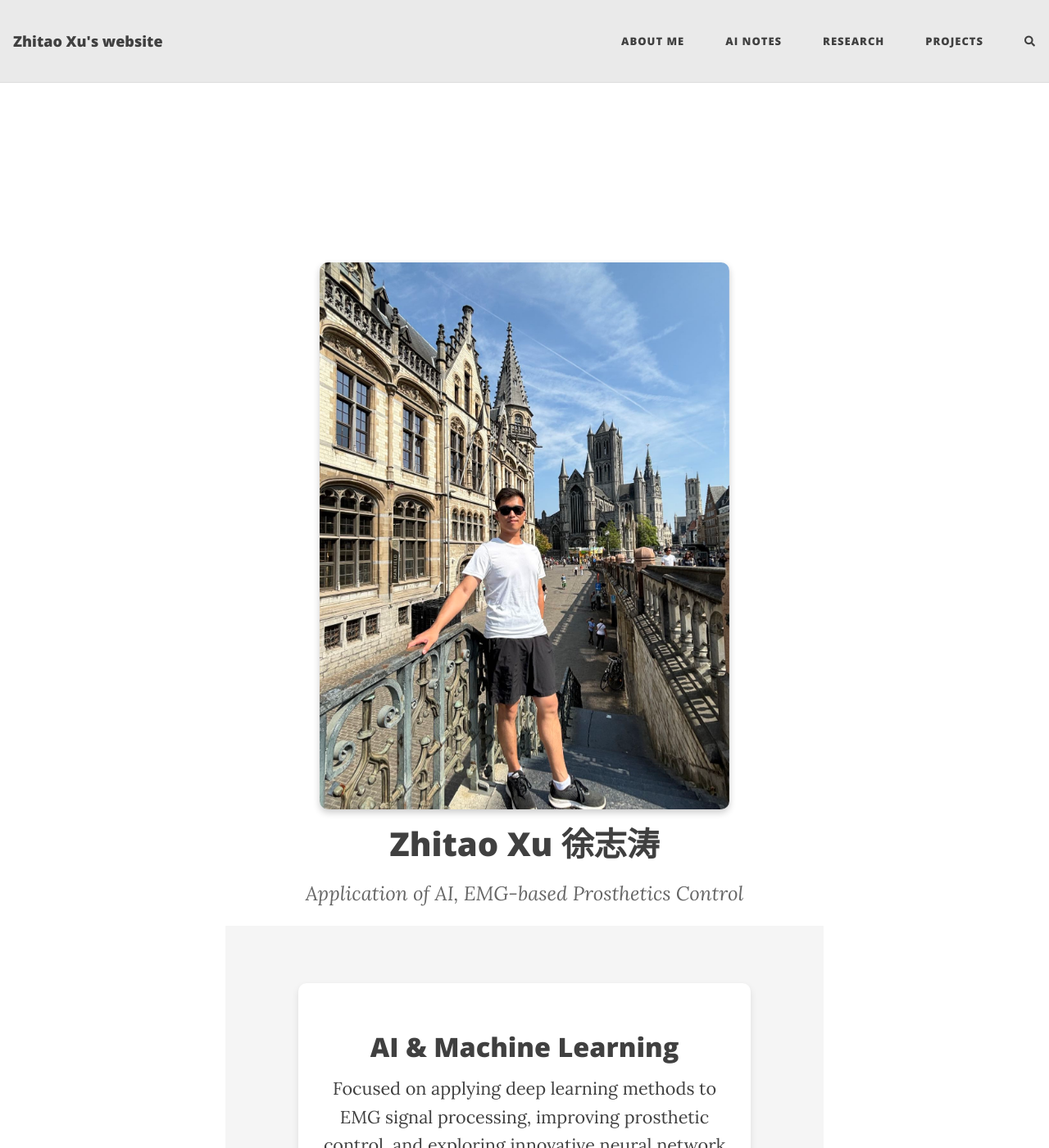
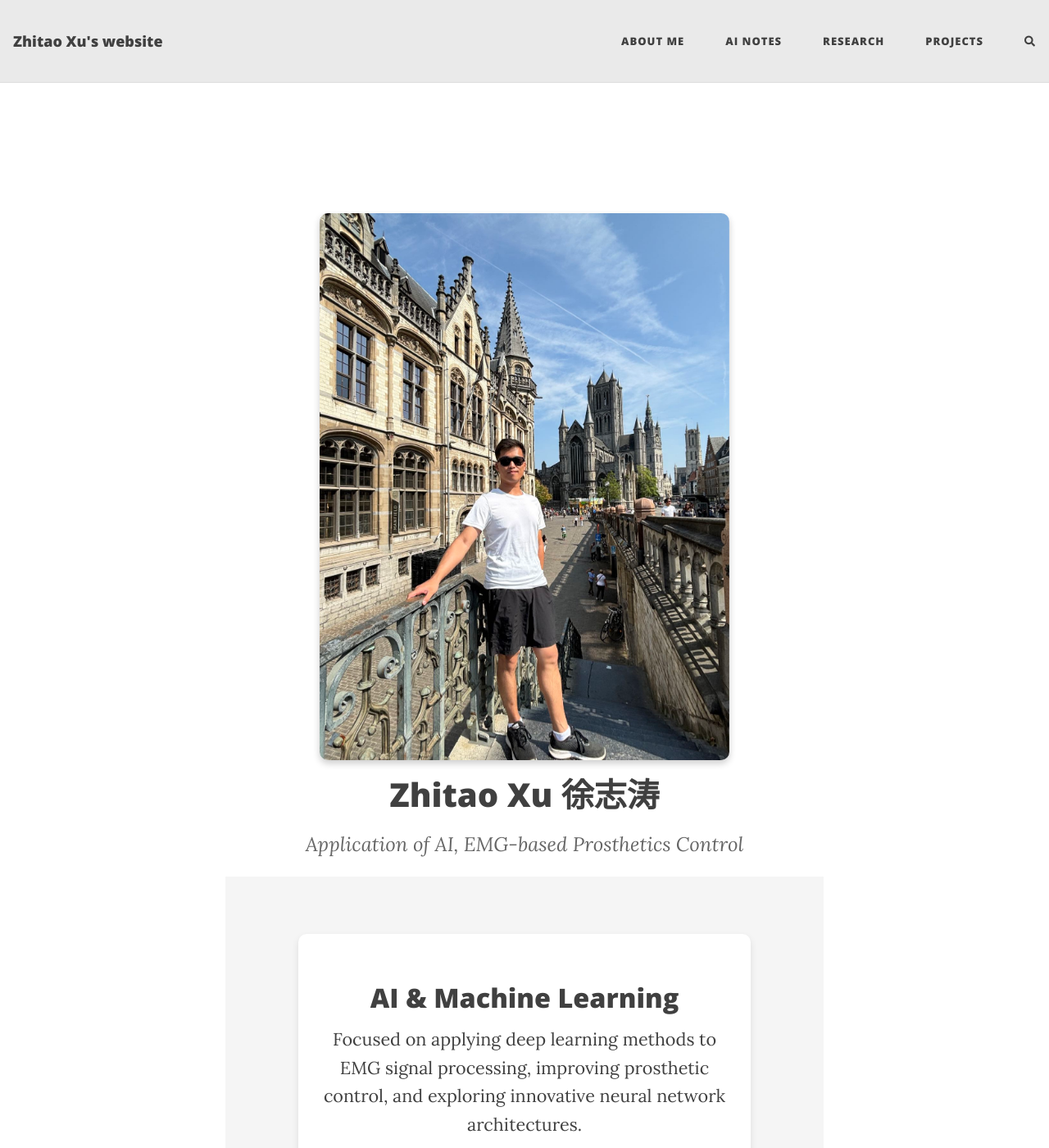
Before and after one commit to HerrXu01/herrxu01.github.io, a Jekyll site: the page built from index.html, in a window 1280 px wide and 1400 px high. Shown: the whole window at 82% size. Built offline with Jekyll 4.4.1, drawn with Linux system fonts in a browser that asks for light colours; the list of posts is cut into pages by our own code; comment, search, counter and statistics services are not loaded.

Commit message:
adjust photo distance to top

```diff
--- a/assets/css/beautifuljekyll.css
+++ b/assets/css/beautifuljekyll.css
@@ -1276,11 +1276,6 @@
   line-height: 1.6;
 }
 
-/* 调整顶部容器的间距 */
-.intro-header {
-  padding-top: 20px !important; /* 使用 !important 关键字以覆盖其他样式 */
-}
-
 /* Profile Photo */
 .profile-photo-container {
   display: flex;
```
